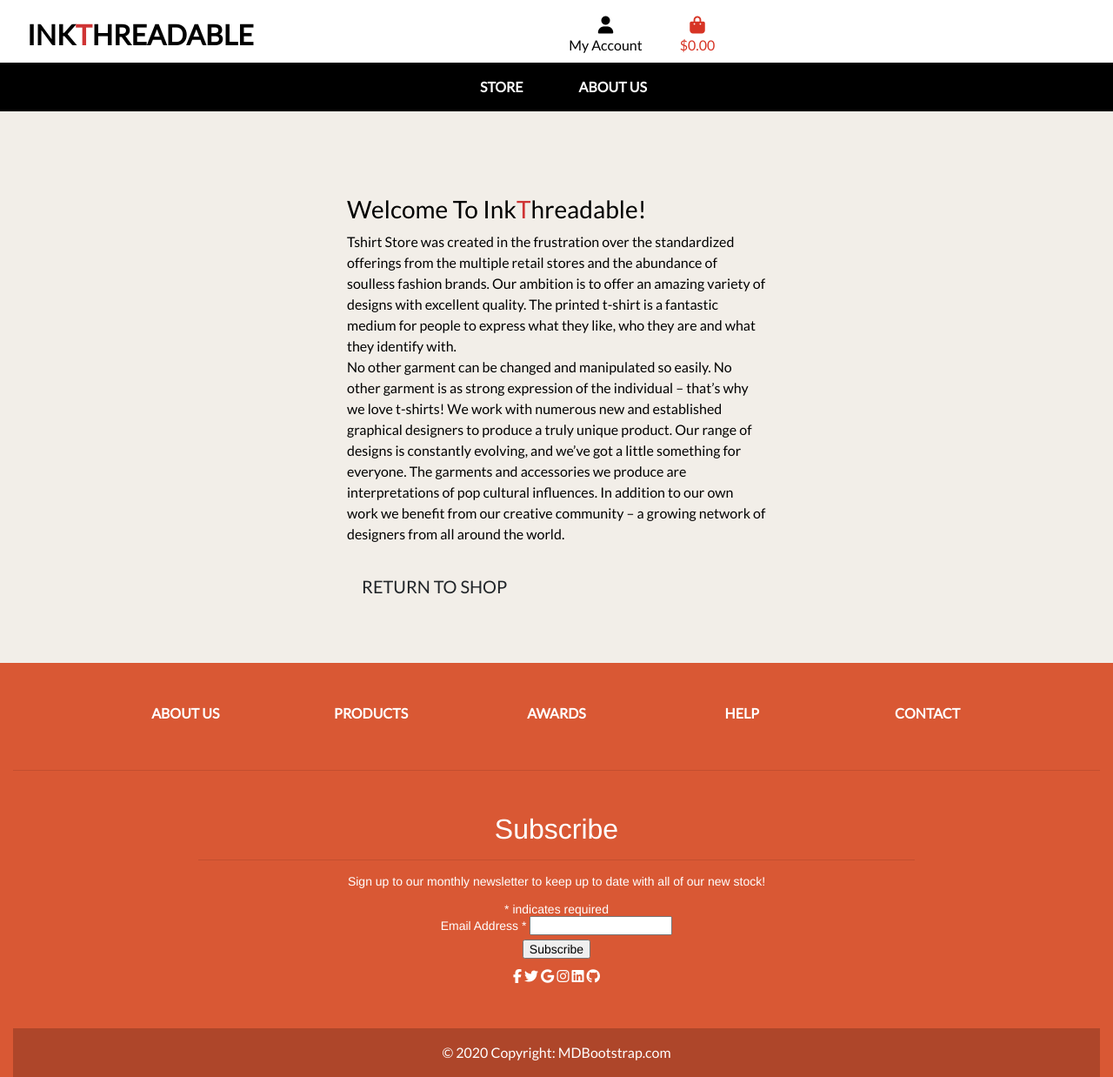
After one commit to Pegrume88/inkthreadable, a Django app: page /about/ in a window 1280 px wide. The commit adds this page. Shown: the whole page at 87% size. Run offline with Django 3.2, Linux system fonts and the light colour scheme; some libraries are stand-ins or nearby versions.

Commit message:
finished styling for footer and navbar

```diff
--- a/contact/urls.py
+++ b/contact/urls.py
@@ -2,6 +2,6 @@ from django.urls import path
 from . import views
 
 urlpatterns = [
-    path('', views.ContactUS.as_view(), name='contact'),
-    path('', views.AboutUS.as_view(), name='About'),
+    path('', views.ContactUs.as_view(), name='contact'),
+
 ]
--- /dev/null
+++ b/home/templates/about/about.html
@@ -0,0 +1,51 @@
+{% extends 'base.html' %}
+{% load static %}
+
+
+{% block page_header %}
+<div class="container header-container">
+    <div class="row">
+        <div class="col"></div>
+    </div>
+</div>
+{% endblock %}
+
+{% block content %}
+<div class="overlay"></div>
+<div class="container">
+    <div class="row justify-content-center h-100">
+        <div class="col-7 col-md-6 my-auto">
+
+            <h3 class="center">Welcome To <span class="logo-black">Ink</span><span class="logo-red">T</span><span
+                    class="logo-black">hreadable</span>!</h3>
+            <div>
+                <p>
+                    Tshirt Store was created in the frustration over the standardized offerings from the multiple
+                    retail stores and the abundance of soulless fashion brands.
+                    Our ambition is to offer an amazing variety of designs with excellent quality.
+                    The printed t-shirt is a fantastic medium for people to express what they like, who they are and
+                    what they identify with.
+                    <br>
+                    No other garment can be changed and manipulated so easily.
+                    No other garment is as strong expression of the individual – that’s why we love t-shirts!
+                    We work with numerous new and established graphical designers to produce a truly unique product.
+                    Our range of designs is constantly evolving, and we’ve got a little something for everyone. The
+                    garments and accessories we produce are interpretations of pop cultural influences. In addition
+                    to our own work we benefit from our creative community – a growing network of designers from all
+                    around the world.
+                </p>
+                <h4>
+                    <a href="{% url 'products' %}" class="shop-now-button btn btn-lg rounded-0 text-uppercase py-3">
+                        Return to shop
+                    </a>
+                </h4>
+            </div>
+
+
+
+
+        </div>
+    </div>
+</div>
+
+{% endblock %}
--- a/home/urls.py
+++ b/home/urls.py
@@ -19,4 +19,5 @@ from . import views
 
 urlpatterns = [
     path('', views.index, name='home'),
+    path('about/', views.about, name='about'),
 ]
--- a/home/views.py
+++ b/home/views.py
@@ -5,3 +5,8 @@ def index(request):
     """ A view to return the index page """
 
     return render(request, 'home/index.html')
+
+def about(request):
+    """ A view to return the index page """
+
+    return render(request, 'about/about.html')
--- a/inkthreadable/settings.py
+++ b/inkthreadable/settings.py
@@ -57,6 +57,7 @@ INSTALLED_APPS = [
     'cart',
     'checkout',
     'profiles',
+    'contact',
     #'allauth.socialaccount.providers.google',
     #'allauth.socialaccount.providers.facebook',
     #'allauth.socialaccount.providers.apple',
--- a/inkthreadable/urls.py
+++ b/inkthreadable/urls.py
@@ -23,11 +23,15 @@ from django.conf.urls.static import static
 urlpatterns = [
     path('admin/', admin.site.urls),
     path('accounts/', include('allauth.urls')),
+
     path('', include('home.urls')),
     path('products/', include('products.urls')),
     path('cart/', include('cart.urls')),
     path('checkout/', include('checkout.urls')),
     path('profile/', include('profiles.urls')),
+    path('contact/', include('contact.urls')),
+
+
     ] + static(settings.MEDIA_URL, document_root=settings.MEDIA_ROOT)
 
 handler404 = 'inkthreadable.views.handler404'
--- a/static/css/base.css
+++ b/static/css/base.css
@@ -1,19 +1,26 @@
 html {
-    height: 100%;
+    height: 100vh;
 }
 
-footer {
-    background-color: whitesmoke;
-    border-color: 2px black;
-    z-index: 1;
+
+body {
+    background: url('/media/hero-image-4.jpeg')  no-repeat center center fixed;
+    background-color: black;
+    background-size: cover;
+    height: calc(100vh - 164px);
+    color: black;
+    font-family: 'Lato';
+    padding-top: 60px;
+
 }
-body {
-    background: url('/media/hero-image-4.jpeg')  no-repeat center center;
-    background-color: white;
-    background-size: cover;
-    height: calc(110vh - 164px);
-    color: #555;
-    font-family: 'Lato';
+
+
+
+
+#mc_embed_signup {
+    background: #fff;
+    clear: left;
+    font: 14px Helvetica, Arial, sans-serif;
 
 }
 /* alluath styling */
@@ -76,8 +83,19 @@ nav {
 
 }
 
-.logo-image {
-    height: 90px;
+.nav-link {
+    color: #d73425;
+}
+.logo {
+    font-size: 60px;
+    font-weight: 400;
+}
+
+.logo-black {
+    color: black;
+}
+.logo-red {
+    color: rgb(207, 52, 52);
 }
 .nav-text {
     color: white;
@@ -245,7 +263,54 @@ nav {
     }
 
     .header-container {
-        padding-top: 150px;
+        padding-top: 164px;
+    }
+}
+
+/* pad the top a bit when navbar is collapsed on mobile */
+@media (max-width: 991px) {
+    .header-container {
+        padding-top: 116px;
+    }
+
+    body {
+        height: calc(100vh - 116px);
+    }
+
+    .display-4.logo-font.text-black {
+        font-size: 2rem;
+    }
+
+    .nav-link {
+        padding: 0.15rem;
+    }
+
+    .nav-link i.fa-lg {
+        font-size: 1rem;
+    }
+
+    .navbar-toggler {
+        padding: .6rem .6rem;
+        font-size: 1rem;
+    }
+
+    #delivery-banner h4 {
+        font-size: .9rem;
+    }
+
+    .btn.btn-outline-black.rounded-0,
+    .btn.btn-black.rounded-0 {
+        padding: .375rem .375rem;
+    }
+
+    .btn.btn-outline-black.rounded-0.btn-lg,
+    .btn.btn-black.rounded-0.btn-lg {
+        padding: .375rem .375rem;
+        font-size: .75rem;
+    }
+
+    .increment-qty, .decrement-qty {
+        padding: .25rem .5rem !important;
     }
 }
 /* pad the top when navbar is collapsed on mobile */
--- a/templates/base.html
+++ b/templates/base.html
@@ -41,16 +41,12 @@
     <header class="container-fluid fixed-top">
         <div id="topnav" class="row bg-white pt-lg-2 d-none d-lg-flex">
             <div class="col-12 col-lg-4 my-auto py-1 py-lg-0 text-center text-lg-left">
-                <a href="{% url 'home' %}" class="text-jet" aria-label="home">
-                    <img src="{% static '/media/logo.png'%}" alt="logo" class="logo-image">
+                <a href="{% url 'home' %}" class="nav-link main-logo-link">
+                    <h2 class="logo-font text-black my-0"><strong><span class="logo-black">Ink</span><span class="logo-red">T</span>hreadable</strong></h2>
                 </a>
-
             </div>
-
             <div class="col-12 col-lg-4 my-auto py-1 py-lg-0">
-
                 <ul class="list-inline list-unstyled text-center text-lg-right my-0">
-
                     <li class="list-inline-item dropdown">
                         <a class="text-black nav-link" href="#" id="user-options" data-toggle="dropdown" aria-haspopup="true" aria-expanded="false">
                             <div class="text-center">
@@ -61,10 +57,9 @@
                         <div class="dropdown-menu border-0" aria-labelledby="user-options">
                             {% if request.user.is_authenticated %}
                                 {% if request.user.is_superuser %}
-                                    <a href="{% url 'add_product' %}" class="dropdown-item">Add Product</a>
+                                    <a href="{% url 'add_product' %}" class="dropdown-item">Product Management</a>
                                 {% endif %}
                                 <a href="{% url 'profile' %}" class="dropdown-item">My Profile</a>
-                                <a href="{% url 'wishlist'  %}" class="dropdown-item">My Wishlist</a>
                                 <a href="{% url 'account_logout' %}" class="dropdown-item">Logout</a>
                             {% else %}
                                 <a href="{% url 'account_signup' %}" class="dropdown-item">Register</a>
@@ -73,9 +68,9 @@
                         </div>
                     </li>
                     <li class="list-inline-item">
-                        <a class="{% if grand_total %}text-info font-weight-bold{% else %}text-black{% endif %} nav-link" href="{% url 'view_cart' %}">
+                        <a class="{% if grand_total %}text-info font-weight-bold{% else %}{% endif %} nav-link" href="{% url 'view_cart' %}">
                             <div class="text-center">
-                                <div><i class="fas fa-shopping-cart fa-lg"></i></div>
+                                <div><i class="fas fa-shopping-bag fa-lg"></i></div>
                                 <p class="my-0">
                                     {% if grand_total %}
                                         ${{ grand_total|floatformat:2 }}
@@ -124,10 +119,32 @@
 
     {% block content %}
     {% endblock %}
+
     {% include 'includes/footer.html' %}
     {% block postloadjs %}
     <script type="text/javascript">
         $('.toast').toast('show');
+    </script>
+    <script type='text/javascript' src='//s3.amazonaws.com/downloads.mailchimp.com/js/mc-validate.js'>
+    </script>
+    <script type='text/javascript'>
+        (function ($) {
+            window.fnames = new Array();
+            window.ftypes = new Array();
+            fnames[0] = 'EMAIL';
+            ftypes[0] = 'email';
+            fnames[1] = 'FNAME';
+            ftypes[1] = 'text';
+            fnames[2] = 'LNAME';
+            ftypes[2] = 'text';
+            fnames[3] = 'ADDRESS';
+            ftypes[3] = 'address';
+            fnames[4] = 'PHONE';
+            ftypes[4] = 'phone';
+            fnames[5] = 'BIRTHDAY';
+            ftypes[5] = 'birthday';
+        }(jQuery));
+        var $mcj = jQuery.noConflict(true);
     </script>
     {% endblock %}
 
--- a/templates/includes/footer.html
+++ b/templates/includes/footer.html
@@ -1,66 +1,65 @@
 {% load static %}
-<footer class="container-fluid">
-    <hr>
-    <div class="row py-lg-3 px-lg-3">
-        <div class="col-12 col-md-4 px-4 px-md-0 py-4">
-            <ul class="nav flex-column divider px-4">
-                <li class="nav-item">
-                    <a href="{% url 'products' %}" class="nav-link text-uppercase">View Products</a>
-                </li>
 
-                <li class="nav-item">
-                    <a href="#" class="nav-link text-uppercase">Contact Us</a>
-                </li>
+    <footer class="container-fluid text-center text-white" style="background-color: #d95834">
 
-                <li class="nav-item">
-                    <a href="https://www.privacypolicygenerator.info/live.php?token=32SZ1MUhOgeEqV7NllfnN7KDzVxkfk5O"
-                        target="_blank" class="nav-link text-uppercase">Privacy Policy</a>
-                </li>
-            </ul>
+        <section class="mt-5">
+
+            <div class="row text-center d-flex justify-content-center pt-5">
+                <!-- Grid column -->
+                <div class="col-md-2">
+                    <h6 class="text-uppercase font-weight-bold">
+                        <a href="#!" class="text-white">About us</a>
+                    </h6>
                 </div>
-        <div class="col-12 col-md-4 p-4 text-center">
-            <a href="{% url 'home' %}" target="_blank"><img src="" alt="" rel="nofollow noopener"
-                    class="m-1">Inkthredable</a>
+                <!-- Grid column -->
+
+                <!-- Grid column -->
+                <div class="col-md-2">
+                    <h6 class="text-uppercase font-weight-bold">
+                        <a href="#!" class="text-white">Products</a>
+                    </h6>
                 </div>
-        <div class="col-12 col-md-4 p-4 order-first">
-            <div>
-                <h2 class="mb-4">Stay in touch!</h2>
-                <ul class="list-unstyled list-inline social-networks">
-                    <li class="list-inline-item">
-                        <a href="https://www.facebook.com/" target="_blank" rel="noopener"
-                            aria-label="Visit our Facebook page (opens in new tab)"><i class="fab fa-facebook"></i></a>
-                    </li>
-                    <li class="list-inline-item">
-                        <a href="https://www.instagram.com/" target="_blank" rel="noopener"
-                            aria-label="Visit our Instagram page (opens in new tab)"><i
-                                class="fab fa-instagram"></i></a>
-                    </li>
-                    <li class="list-inline-item">
-                        <a href="https://twitter.com/" target="_blank" rel="noopener"
-                            aria-label="Visit our Twitter page (opens in new tab)"><i class="fab fa-twitter"></i></a>
-                    </li>
-                    <li class="list-inline-item">
-                        <a href="https://www.pinterest.com/" target="blank" rel="noopener"
-                            aria-label="Visit out Pinterest page (opens in new tab)"><i
-                                class="fab fa-pinterest"></i></a>
-                    </li>
-                </ul>
+                <!-- Grid column -->
+
+                <!-- Grid column -->
+                <div class="col-md-2">
+                    <h6 class="text-uppercase font-weight-bold">
+                        <a href="#!" class="text-white">Awards</a>
+                    </h6>
                 </div>
-            <!-- Begin Mailchimp Signup Form -->
-            <link href="//cdn-images.mailchimp.com/embedcode/classic-071822.css" rel="stylesheet" type="text/css">
-            <style type="text/css">
-                #mc_embed_signup {
-                    background: #fff;
-                    clear: left;
-                    font: 14px Helvetica, Arial, sans-serif;
-                    width: 600px;
-                }
-            </style>
-            <div id="mc_embed_signup">
+                <!-- Grid column -->
+
+                <!-- Grid column -->
+                <div class="col-md-2">
+                    <h6 class="text-uppercase font-weight-bold">
+                        <a href="#!" class="text-white">Help</a>
+                    </h6>
+                </div>
+                <!-- Grid column -->
+
+                <!-- Grid column -->
+                <div class="col-md-2">
+                    <h6 class="text-uppercase font-weight-bold">
+                        <a href="#!" class="text-white">Contact</a>
+                    </h6>
+                </div>
+                <!-- Grid column -->
+            </div>
+            <!-- Grid row-->
+        </section>
+        <!-- Section: Links -->
+
+        <hr class="my-5" />
+
+        <!-- Section: Text -->
+        <section class="mb-2">
+            <div class="row d-flex justify-content-center">
+                <div class="col-lg-8">
+                    <div id="mc_embed_signup" class="bg-transparent">
                         <form
                             action="https://onrender.us13.list-manage.com/subscribe/post?u=18f469c7018a9163baa81216b&amp;id=34b4d0f3af&amp;f_id=0033e1e2f0"
-                    method="post" id="mc-embedded-subscribe-form" name="mc-embedded-subscribe-form" class="validate"
-                    target="_blank" novalidate>
+                            method="post" id="mc-embedded-subscribe-form" name="mc-embedded-subscribe-form"
+                            class="validate" target="_blank" novalidate>
                             <div id="mc_embed_signup_scroll">
                                 <h2>Subscribe</h2>
                                 <hr>
@@ -69,7 +68,8 @@
                                 <div class="mc-field-group">
                                     <label for="mce-EMAIL">Email Address <span class="asterisk">*</span>
                                     </label>
-                            <input type="email" value="" name="EMAIL" class="required email" id="mce-EMAIL" required>
+                                    <input type="email" value="" name="EMAIL" class="required email" id="mce-EMAIL"
+                                        required>
                                     <span id="mce-EMAIL-HELPERTEXT" class="helper_text"></span>
                                 </div>
                                 <div id="mce-responses" class="clear foot">
@@ -81,38 +81,49 @@
                                         name="b_18f469c7018a9163baa81216b_34b4d0f3af" tabindex="-1" value=""></div>
                                 <div class="optionalParent">
                                     <div class="clear foot">
-                                <input type="submit" value="Subscribe" name="subscribe" id="mc-embedded-subscribe"
-                                    class="button">
-                                <p class="brandingLogo"><a href="http://eepurl.com/ilpM4b"
-                                        title="Mailchimp - email marketing made easy and fun"><img
-                                            src="https://eep.io/mc-cdn-images/template_images/branding_logo_text_dark_dtp.svg"></a>
-                                </p>
+                                        <input type="submit" value="Subscribe" name="subscribe"
+                                            id="mc-embedded-subscribe" class="button">
+
                                     </div>
                                 </div>
                             </div>
                         </form>
                     </div>
-            <script type='text/javascript' src='//s3.amazonaws.com/downloads.mailchimp.com/js/mc-validate.js'></script>
-            <script type='text/javascript'>
-                (function ($) {
-                    window.fnames = new Array();
-                    window.ftypes = new Array();
-                    fnames[0] = 'EMAIL';
-                    ftypes[0] = 'email';
-                    fnames[1] = 'FNAME';
-                    ftypes[1] = 'text';
-                    fnames[2] = 'LNAME';
-                    ftypes[2] = 'text';
-                    fnames[3] = 'ADDRESS';
-                    ftypes[3] = 'address';
-                    fnames[4] = 'PHONE';
-                    ftypes[4] = 'phone';
-                    fnames[5] = 'BIRTHDAY';
-                    ftypes[5] = 'birthday';
-                }(jQuery));
-                var $mcj = jQuery.noConflict(true);
-            </script>
-            <!--End mc_embed_signup-->
+
                 </div>
             </div>
+        </section>
+        <!-- Section: Text -->
+
+        <!-- Section: Social -->
+        <section class="text-center mb-5">
+            <a href="" class="text-white me-4">
+                <i class="fab fa-facebook-f"></i>
+            </a>
+            <a href="" class="text-white me-4">
+                <i class="fab fa-twitter"></i>
+            </a>
+            <a href="" class="text-white me-4">
+                <i class="fab fa-google"></i>
+            </a>
+            <a href="" class="text-white me-4">
+                <i class="fab fa-instagram"></i>
+            </a>
+            <a href="" class="text-white me-4">
+                <i class="fab fa-linkedin"></i>
+            </a>
+            <a href="" class="text-white me-4">
+                <i class="fab fa-github"></i>
+            </a>
+        </section>
+        <!-- Section: Social -->
+
+        <!-- Grid container -->
+
+        <!-- Copyright -->
+        <div class="text-center p-3" style="background-color: rgba(0, 0, 0, 0.2)">
+            © 2020 Copyright:
+            <a class="text-white" href="https://mdbootstrap.com/">MDBootstrap.com</a>
+        </div>
+        <!-- Copyright -->
     </footer>
```
Also changed, not shown: contact/templates/about.html (deleted, +0 -44 lines), contact/templates/contact/contact.html (renamed from contact/templates/contact.html, +10 -5 lines), contact/views.py (+13 -7 lines), static/images/logo.png (renamed from media/logo.png). Lines whose indentation alone changed are shown as unchanged.
